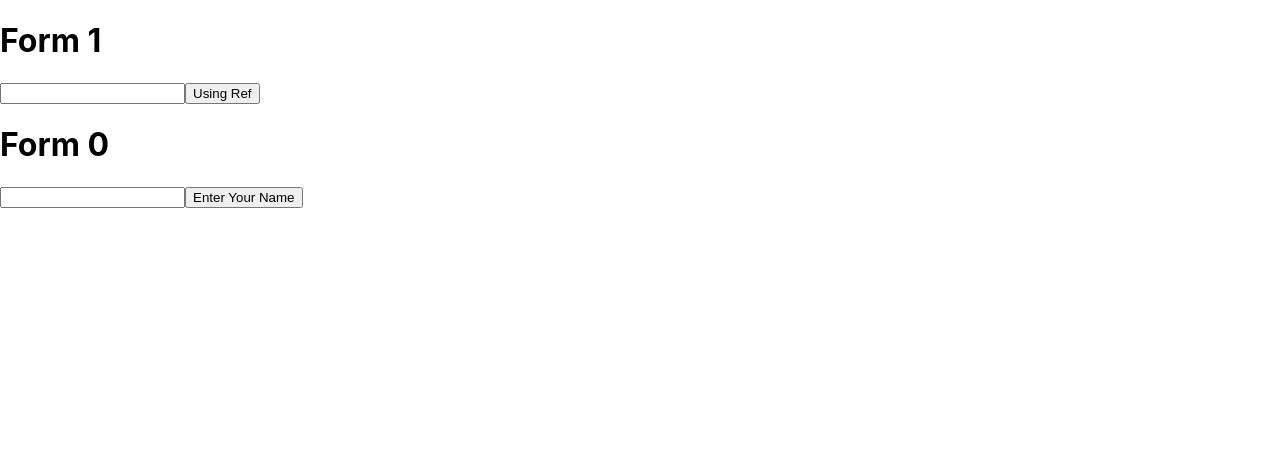
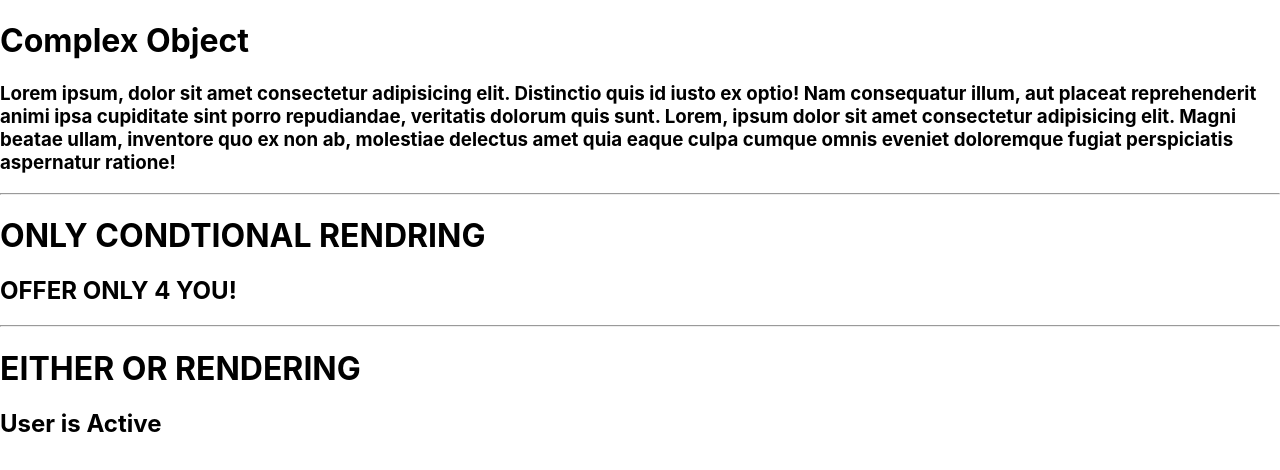
Before and after one commit to kodecdac/advday1, a React (Create React App) app: page / in a window 1280 px wide. Shown: the top 470 px of the page. Built offline with nearby package versions, Linux system fonts and the light colour scheme.

Commit message:
conditional rendering.

```diff
--- a/src/App.js
+++ b/src/App.js
@@ -1,30 +1,36 @@
-import { useRef } from "react";
-
-// Basic Interpolation
+// Working with Conditional Rendering
 function App() {
-  let inputRef = useRef();
-
-  // useRef hook based. :: REACT BASED
-  let captureName1 = () => {
-    console.log(inputRef.current.value);
-  };
-
-  // DOM BASED
-  let captureName = () => {
-    console.log(document.getElementById("id1"));
-    let name = document.getElementById("id1").value;
-    console.log(name);
-  };
+  let active = true;
 
   return (
     <div>
-      <h1>Form 1</h1>
-      <input type="text" ref={inputRef} />
-      <input type="button" value="Using Ref" onClick={captureName1} />
+      <div>
+        <h1>Complex Object</h1>
+        <div>
+          {active && (
+            <h3>
+              Lorem ipsum, dolor sit amet consectetur adipisicing elit.
+              Distinctio quis id iusto ex optio! Nam consequatur illum, aut
+              placeat reprehenderit animi ipsa cupiditate sint porro
+              repudiandae, veritatis dolorum quis sunt. Lorem, ipsum dolor sit
+              amet consectetur adipisicing elit. Magni beatae ullam, inventore
+              quo ex non ab, molestiae delectus amet quia eaque culpa cumque
+              omnis eveniet doloremque fugiat perspiciatis aspernatur ratione!
+            </h3>
+          )}
+        </div>
+      </div>
 
-      <h1>Form 0</h1>
-      <input type="text" id="id1" />
-      <input type="button" value="Enter Your Name" onClick={captureName} />
+      <hr />
+      <div>
+        <h1>ONLY CONDTIONAL RENDRING</h1>
+        <div> {active && <h2>OFFER ONLY 4 YOU!</h2>} </div>
+      </div>
+
+      <hr />
+
+      <h1>EITHER OR RENDERING</h1>
+      <div>{active ? <h2>User is Active</h2> : <h2>Uesr is Inactive</h2>}</div>
     </div>
   );
 }
```
